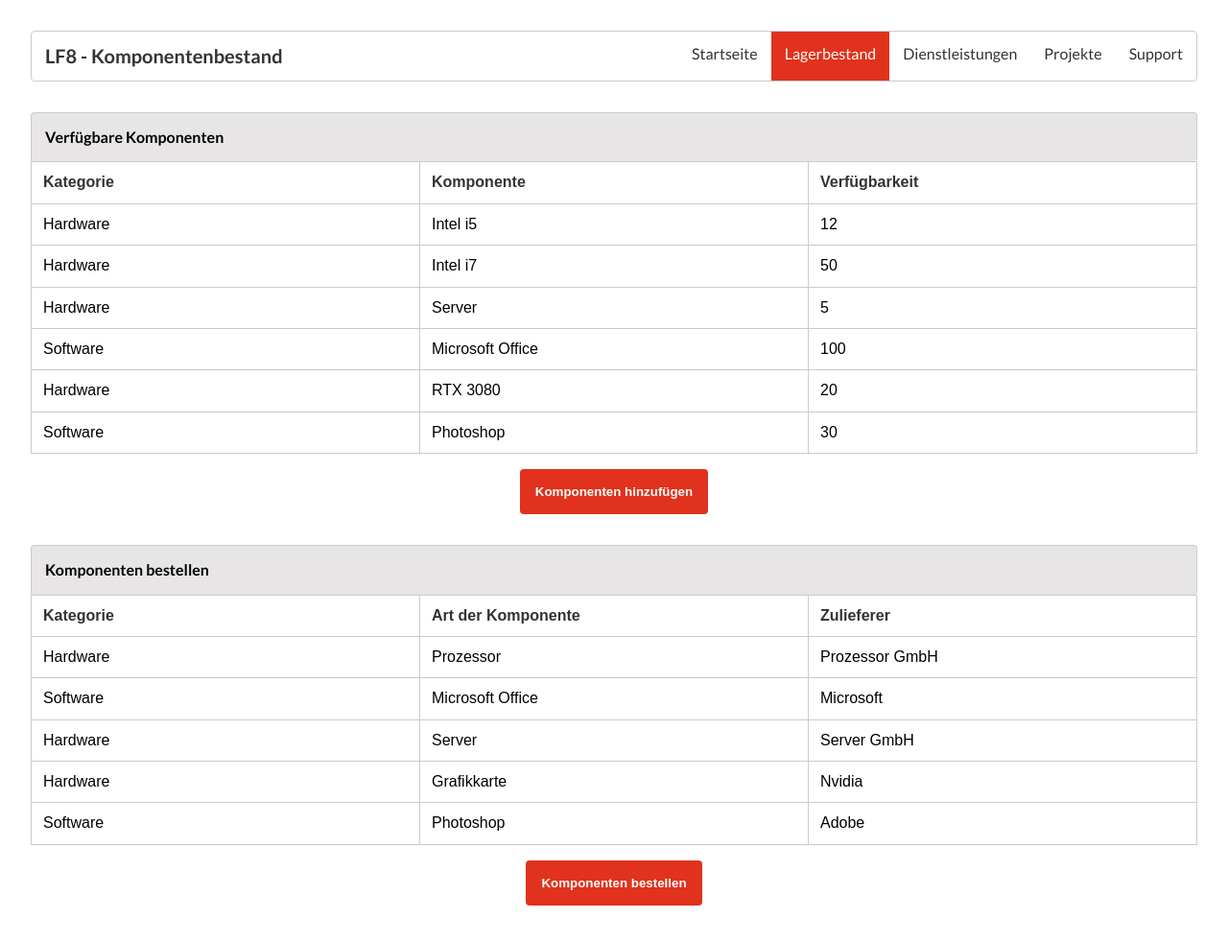
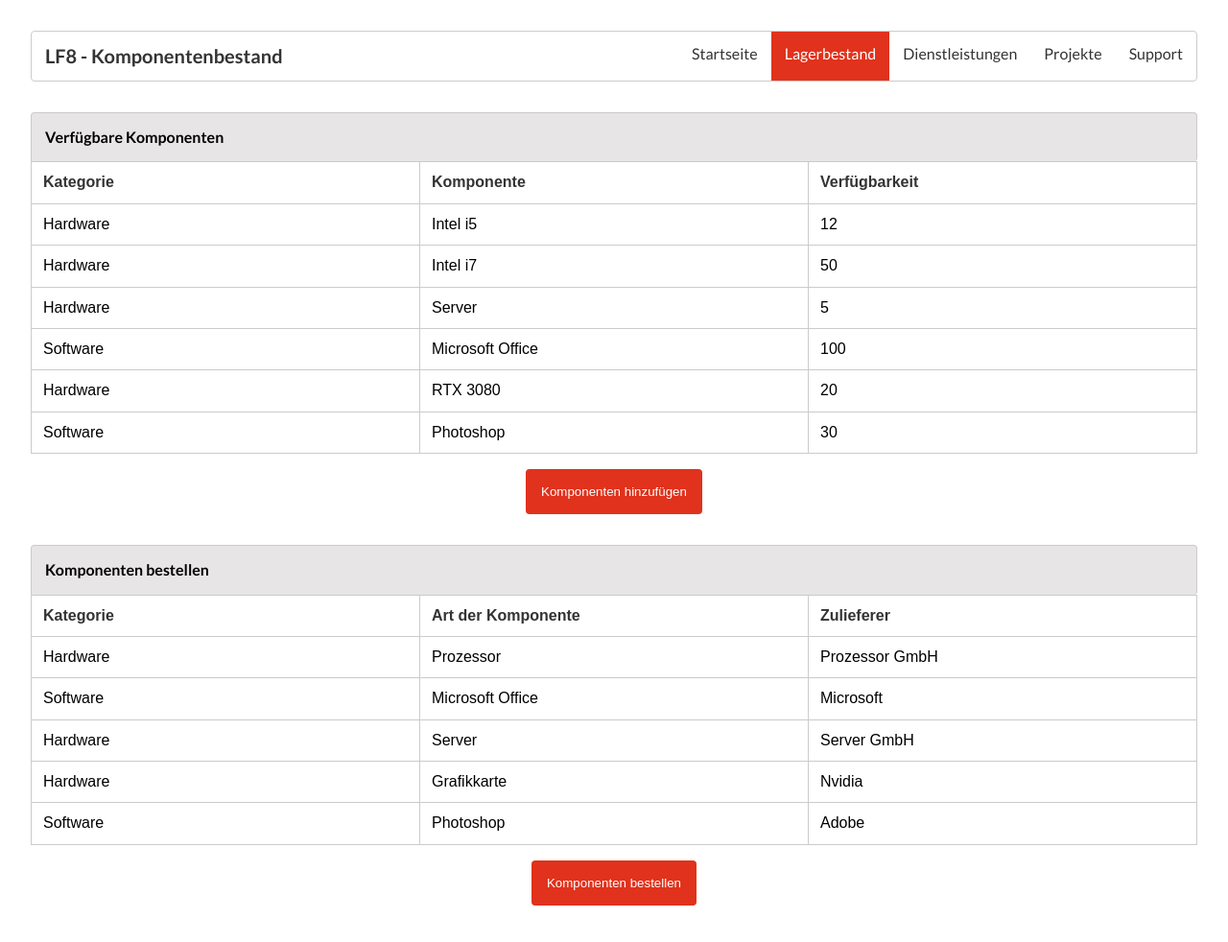
Before and after one commit to NilsKuchling/LF8, a plain HTML site: page index.html in a window 1280 px wide. Shown: the whole page at 96% size. Drawn offline with Linux system fonts and the light colour scheme.

Commit message:
Update stylesheet.css

```diff
--- a/stylesheet.css
+++ b/stylesheet.css
@@ -232,7 +232,7 @@ tr:hover {
 
 #addOrder {
   color: #fff;
-  font-weight: bold;
+  font-weight: 500;
   padding: 1rem;
   border: none;
   border-radius: 0.25rem;
@@ -241,7 +241,7 @@ tr:hover {
 
 #addComponent {
   color: #fff;
-  font-weight: bold;
+  font-weight: 500;
   padding: 1rem;
   border: none;
   border-radius: 0.25rem;
```
